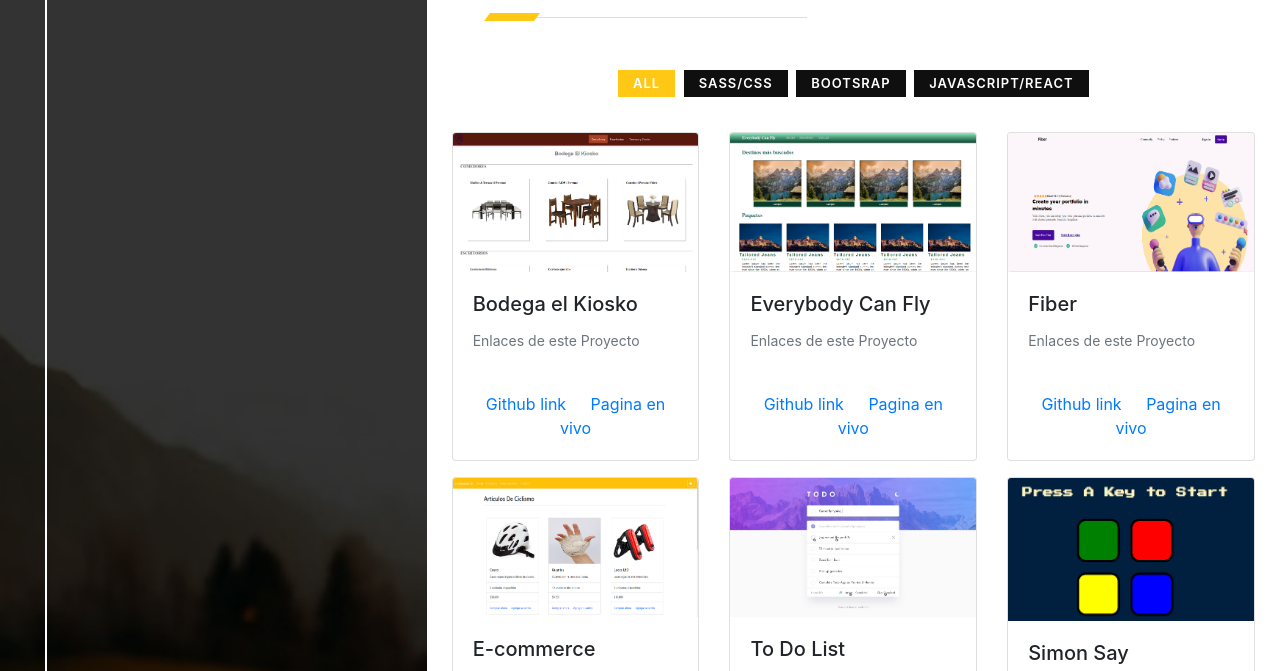
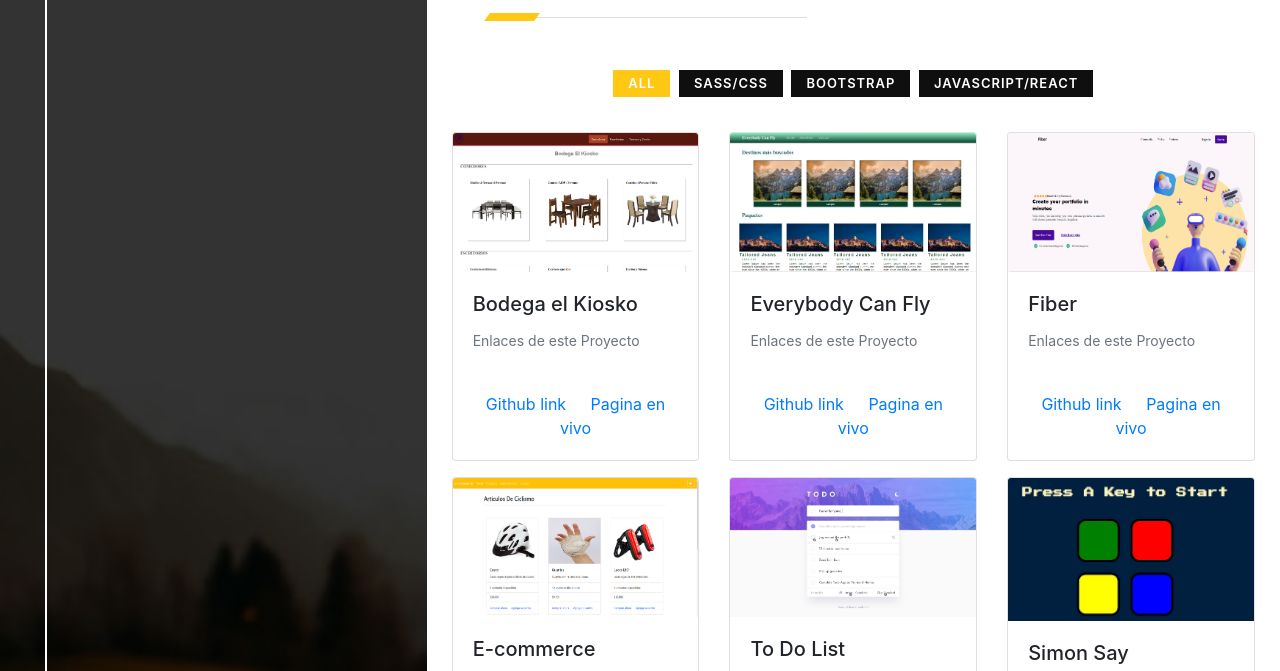
Before and after one commit to HmadyGalo/PORTAFOLIO, a plain HTML site: page index.html in a window 1280 px wide. Shown: the part 2008-2679 px from the top of the page. Drawn offline with nearby package versions, Linux system fonts and the light colour scheme; a web font is replaced by a local one.

Commit message:
avance final

```diff
--- a/index.html
+++ b/index.html
@@ -250,7 +250,7 @@
                     <ul class="filter text-left text-md-center">
                       <li class="lista active" data-filter="all">All</li>
                       <li class="lista" data-filter="sass">Sass/Css</li>
-                      <li class="lista" data-filter="bootstrap">Bootsrap</li>
+                      <li class="lista" data-filter="bootstrap">Bootstrap</li>
                       <li class="lista" data-filter="javascript">
                         Javascript/React
                       </li>
@@ -293,7 +293,7 @@
                       <div class="caja">
                         <div class="card box" data-item="sass">
                           <img
-                            src="/img/cap2.png"
+                            src="/img/cap2.jpg"
                             class="card-img-top pic1"
                             alt="cap2"
                           />
@@ -412,7 +412,7 @@
                       <div class="caja">
                         <div class="card box" data-item="javascript">
                           <img
-                            src="img/Simon.PNG"
+                            src="img/simon.jpg"
                             class="card-img-top"
                             alt="simonsay-game"
                           />
```
Also changed, not shown: img/Alexio – Bootstrap 4 Personal Portfolio Preview - ThemeForest.html (deleted), img/cap2.jpg (added), img/cap2.png (deleted), img/simon.PNG (deleted), img/simon.jpg (added).
